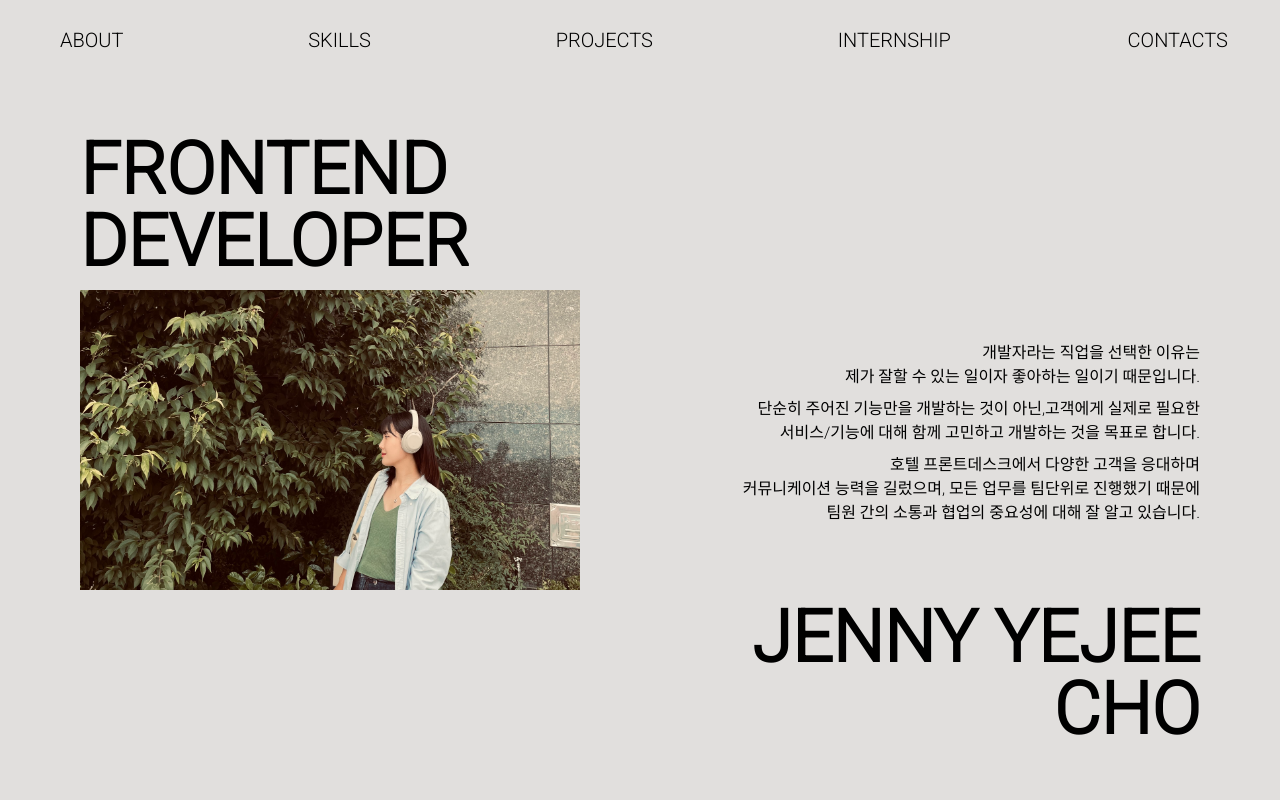
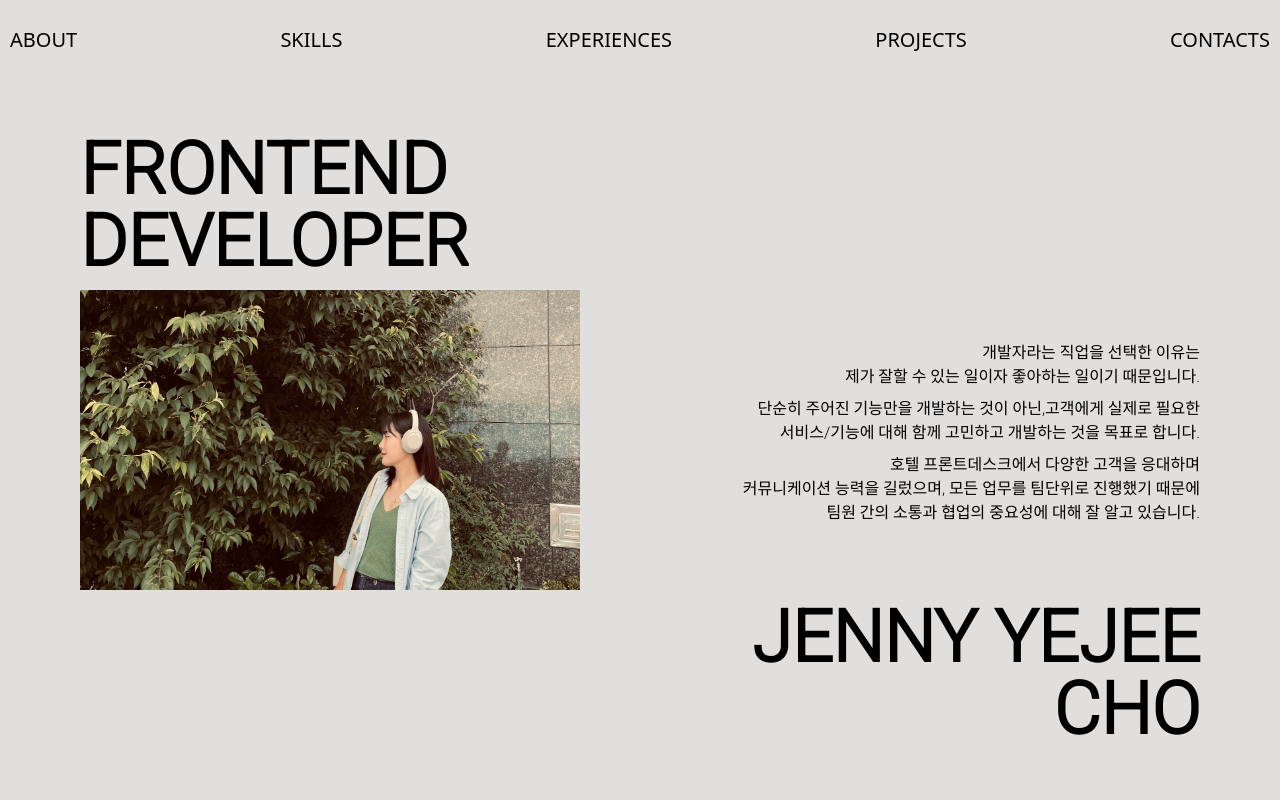
Before and after one commit to Dumibell/PORTFOLIO2, a Next.js app: page / in a window 1280 px wide. Shown: the top 800 px of the page. Built offline with nearby package versions, Linux system fonts and the light colour scheme.

Commit message:
FIX: Nav 반응형 및 사이드메뉴 작업 / styled-components로 수정

```diff
--- a/components/Nav.tsx
+++ /dev/null
@@ -1,44 +0,0 @@
-import { Link } from "react-scroll";
-import { ModalType } from "../pages";
-
-export const Nav = ({ setModal }: ModalType) => {
-  return (
-    <div className="h-20 w-full fixed flex justify-between items-center z-10 px-10 nav">
-      {NAV_LIST.map((list) => {
-        return (
-          <div className="px-5 navItem">
-            <Link to={list.offset} spy={true} smooth={true} key={list.id}>
-              <button className="text-xl font-ligth font-Roboto hover:translate-y-[-3px]">
-                {list.name}
-              </button>
-            </Link>
-          </div>
-        );
-      })}
-      <div className="px-3">
-        <button
-          className="text-xl font-ligth font-Roboto hover:font-bold hover:translate-y-[-3px]"
-          onClick={() => {
-            setModal(true);
-          }}
-        >
-          CONTACTS
-        </button>
-      </div>
-    </div>
-  );
-};
-
-interface NavListType {
-  id: number;
-  name: string;
-  offset: string;
-}
-[];
-
-const NAV_LIST = [
-  { id: 1, name: "ABOUT", offset: "1" },
-  { id: 2, name: "SKILLS", offset: "2" },
-  { id: 3, name: "PROJECTS", offset: "3" },
-  { id: 3, name: "INTERNSHIP", offset: "4" },
-];
--- /dev/null
+++ b/components/Nav/Nav.tsx
@@ -0,0 +1,114 @@
+import { Link } from "react-scroll";
+import { styled } from "styled-components";
+import { faBars } from "@fortawesome/free-solid-svg-icons";
+import { FontAwesomeIcon } from "@fortawesome/react-fontawesome";
+import { Dispatch, SetStateAction, useState } from "react";
+import { SideMenu } from "./SideMenu";
+
+interface NavListType {
+  id: number;
+  name: string;
+  offset?: string;
+}
+
+interface NavPropsType {
+  setModal: Dispatch<SetStateAction<boolean>>;
+}
+
+export const NAV_LIST: NavListType[] = [
+  { id: 1, name: "ABOUT", offset: "1" },
+  { id: 2, name: "SKILLS", offset: "2" },
+  { id: 3, name: "EXPERIENCES", offset: "3" },
+  { id: 4, name: "PROJECTS", offset: "4" },
+  { id: 5, name: "CONTACTS" },
+];
+
+export const Nav = ({ setModal }: NavPropsType) => {
+  const [sideMenuOpen, setSideMenuOpen] = useState(false);
+
+  return (
+    <NavContainer>
+      {sideMenuOpen && (
+        <SideMenu setSideMenuOpen={setSideMenuOpen} setModal={setModal} />
+      )}
+      <div className="pc">
+        {NAV_LIST.map((list) => {
+          return (
+            <List>
+              {list.offset ? (
+                <Link to={list.offset} spy={true} smooth={true} key={list.id}>
+                  <p>{list.name}</p>
+                </Link>
+              ) : (
+                <p onClick={() => setModal(true)}>{list.name}</p>
+              )}
+            </List>
+          );
+        })}
+      </div>
+      <button className="mo">
+        <FontAwesomeIcon
+          icon={faBars}
+          size="2x"
+          className="menuBtn"
+          onClick={() => setSideMenuOpen(true)}
+        />
+      </button>
+    </NavContainer>
+  );
+};
+
+const NavContainer = styled.ul`
+  position: fixed;
+  background-color: #e1dfdd;
+  height: 80px;
+  width: 100%;
+  z-index: 10;
+
+  .mo {
+    display: none;
+  }
+
+  .pc {
+    display: flex;
+    width: 100%;
+    height: 100%;
+    justify-content: space-between;
+    align-items: center;
+  }
+
+  /* 600px 미만일 때 */
+  @media (max-width: 600px) {
+    .pc {
+      display: none;
+    }
+
+    .mo {
+      display: block;
+      position: absolute;
+      right: 0;
+      padding: 20px;
+
+      .menuBtn {
+        width: 40px;
+        height: 40px;
+        cursor: pointer;
+      }
+    }
+  }
+`;
+
+const List = styled.li`
+  padding: 10px;
+
+  p {
+    font-weight: 300;
+    font-size: 20px;
+
+    &:hover {
+      cursor: pointer;
+      transform: translateY(-3px);
+      text-decoration: underline;
+    }
+  }
+`;
--- /dev/null
+++ b/components/Nav/SideMenu.tsx
@@ -0,0 +1,78 @@
+import { styled } from "styled-components";
+import { NAV_LIST } from "./Nav";
+import { faXmark } from "@fortawesome/free-solid-svg-icons";
+import { FontAwesomeIcon } from "@fortawesome/react-fontawesome";
+import { Dispatch, SetStateAction } from "react";
+
+import { Link } from "react-scroll";
+
+interface SideMenuPropsType {
+  setSideMenuOpen: Dispatch<SetStateAction<boolean>>;
+  setModal: Dispatch<SetStateAction<boolean>>;
+}
+
+export const SideMenu = ({ setSideMenuOpen, setModal }: SideMenuPropsType) => {
+  return (
+    <Container>
+      <button onClick={() => setSideMenuOpen(false)}>
+        <FontAwesomeIcon icon={faXmark} className="xMark" />
+      </button>
+      <InnerContainer>
+        {NAV_LIST.map((list) => {
+          return list.offset ? (
+            <Link
+              to={list.offset}
+              spy={true}
+              smooth={true}
+              onClick={() => setSideMenuOpen(false)}
+            >
+              <List>{list.name}</List>
+            </Link>
+          ) : (
+            <List onClick={() => setModal(true)}>{list.name}</List>
+          );
+        })}
+      </InnerContainer>
+    </Container>
+  );
+};
+
+const Container = styled.div`
+  position: fixed;
+  padding: 30px;
+  width: 100%;
+  background-color: inherit;
+  height: 100vh;
+  z-index: 100;
+
+  .xMark {
+    position: absolute;
+    right: 30px;
+    width: 20px;
+    height: 20px;
+    display: flex;
+  }
+
+  @media (min-width: 600px) {
+    display: none;
+  }
+`;
+
+const InnerContainer = styled.ul`
+  display: flex;
+  flex-direction: column;
+  align-items: center;
+  justify-content: center;
+  height: 100%;
+  gap: 30px;
+`;
+
+const List = styled.li`
+  font-size: 20px;
+
+  &:hover {
+    cursor: pointer;
+    transform: translateY(-3px);
+    text-decoration: underline;
+  }
+`;
--- a/pages/index.tsx
+++ b/pages/index.tsx
@@ -1,17 +1,19 @@
 import type { NextPage } from "next";
-import { Nav } from "../components/Nav";
+
 import { Main } from "../components/Main";
 import { Contacts } from "../components/Contacts";
 import { useState } from "react";
+import { styled } from "styled-components";
 import Head from "next/head";
 import Image from "next/image";
 import styles from "../styles/Home.module.css";
+import { Nav } from "../components/Nav/Nav";
 
 const Index: NextPage = () => {
   const [modal, setModal] = useState<boolean>(false);
 
   return (
-    <div className="w-screen h-full">
+    <Container>
       {modal ? (
         <Contacts setModal={setModal} />
       ) : (
@@ -20,12 +22,12 @@ const Index: NextPage = () => {
           <Main />
         </>
       )}
-    </div>
+    </Container>
   );
 };
 
-export interface ModalType {
-  setModal: (x: boolean) => void;
-}
+const Container = styled.div`
+  width: 100vw;
+`;
 
 export default Index;
```
